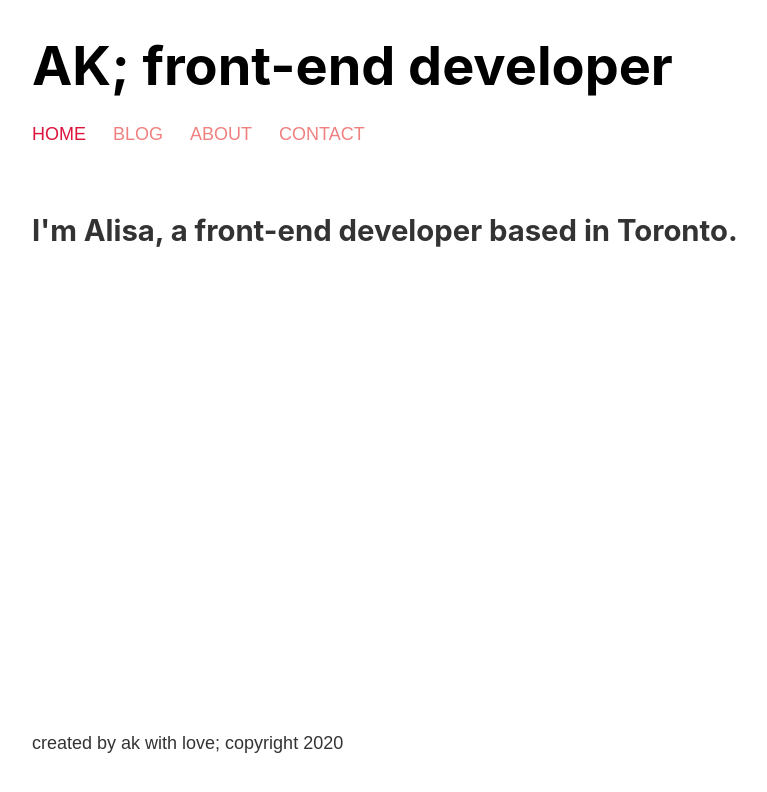
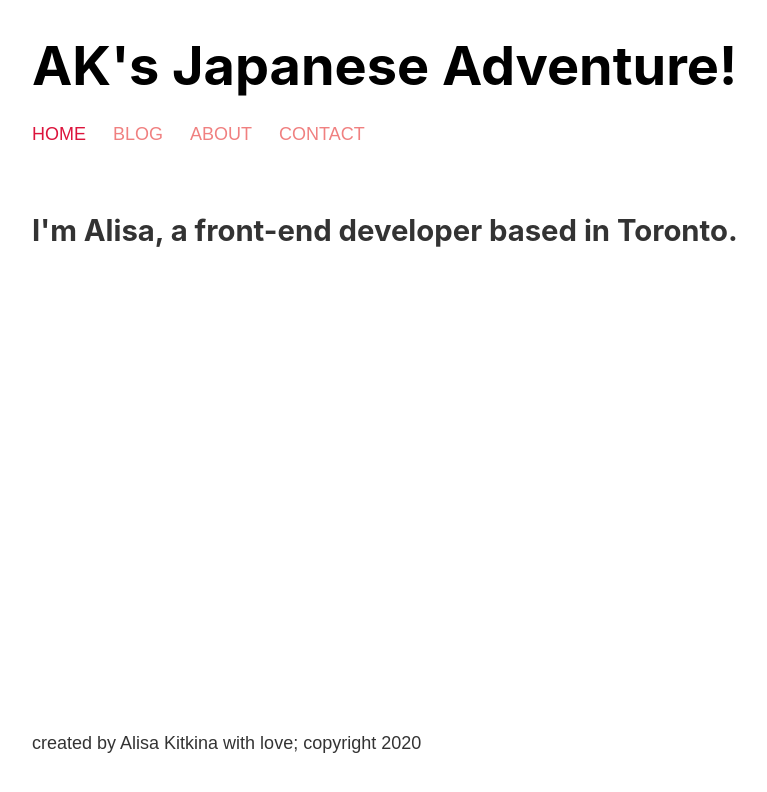
Before and after one commit to valkyrie-max/learningGatsby, a Gatsby site: page / in a window 1280 px wide. Shown: the whole page, without its empty margins (226-993 px from the left). Built offline with nearby package versions, Linux system fonts and the light colour scheme; Gatsby itself is replaced by a stand-in of ours.

Commit message:
learned how to access sitemetadata through graphql

```diff
--- a/gatsby-config.js
+++ b/gatsby-config.js
@@ -1,6 +1,6 @@
 module.exports = {
   siteMetadata: {
-    title: 'AK\'s Japanese Adventure',
+    title: 'AK\'s Japanese Adventure!',
     description: 'just learning some gatsby',
     author: 'Alisa Kitkina',
   },
--- a/src/components/footer.js
+++ b/src/components/footer.js
@@ -1,9 +1,21 @@
 import React from 'react'
+import {
+    graphql,
+    useStaticQuery } from 'gatsby'
 
 const Footer = () => {
+    const data = useStaticQuery(graphql`
+        query {
+            site {
+                siteMetadata {
+                    author
+                }
+            }
+        }
+    `)
     return (
         <footer>
-            <p>created by ak with love; copyright 2020</p>
+            <p>created by {data.site.siteMetadata.author} with love; copyright 2020</p>
         </footer>
     )
 }
--- a/src/components/header.js
+++ b/src/components/header.js
@@ -8,12 +8,21 @@
 import headerStyles from './header.module.scss'
 
 const Header = () => {
-  const data = useStaticQuery
+  const data = useStaticQuery(graphql`
+    query {
+      site {
+        siteMetadata {
+          title
+        }
+      }
+    }
+  `)
+
   return (
     <header className={headerStyles.header}>
       <h1>
         <Link className={headerStyles.title} to="/">
-          AK; front-end developer
+          {data.site.siteMetadata.title}
         </Link>
       </h1>
       <nav>
```
